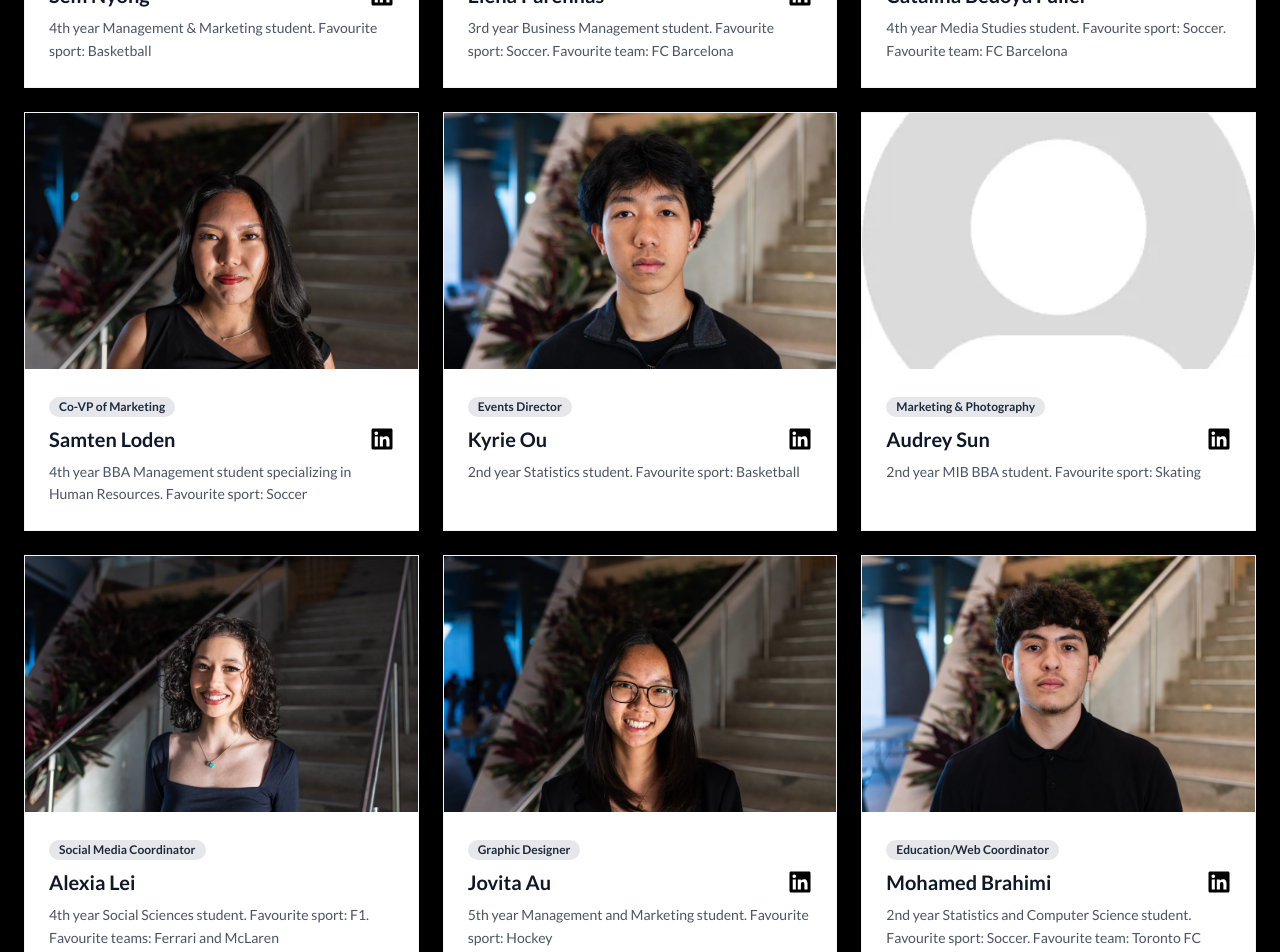
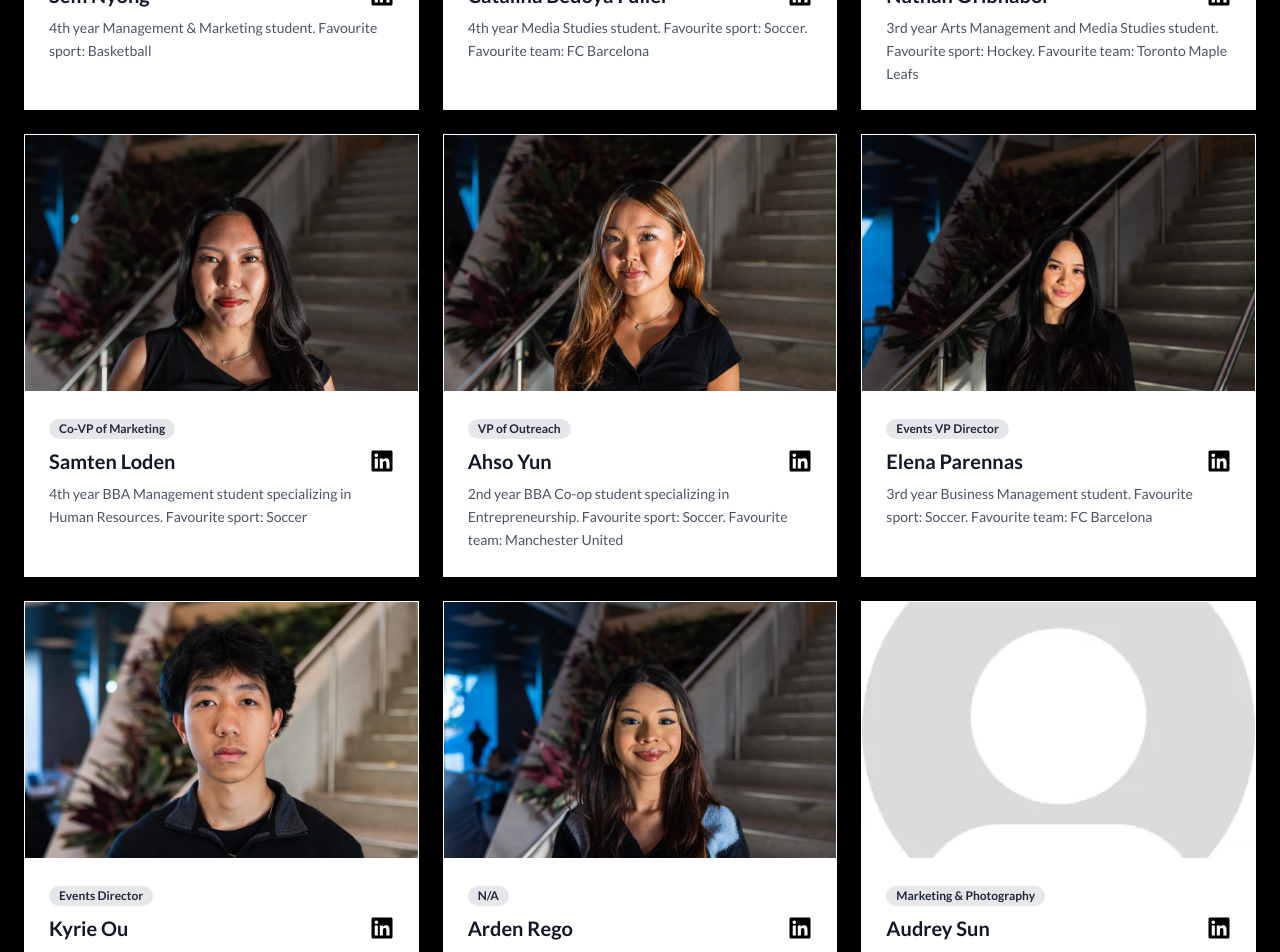
Before and after one commit to mbrahimi25/utsc-sba-website, a Next.js app: page /about in a window 1280 px wide. Shown: the part 1160-2112 px from the top of the page. Built offline with nearby package versions, Linux system fonts and the light colour scheme.

Commit message:
Updated execs on About page, and made ExecutiveCard and ArticleEventCard component borders a visible grey when in light mode

```diff
--- a/src/app/about/page.tsx
+++ b/src/app/about/page.tsx
@@ -32,18 +32,19 @@ export default function About() {
         ></ExecutiveCard>
 
         <ExecutiveCard
-          name='Elena Parennas'
-          position='Events VP Director'
-          image='/execs/individual/elena_head.webp'
-          bio='3rd year Business Management student. Favourite sport: Soccer. Favourite team: FC Barcelona'
-          linkedin='https://www.linkedin.com/in/elena-parrenas'
-        ></ExecutiveCard>
-
-        <ExecutiveCard
           name='Catalina Bedoya Fuller'
           position='VP of Operations'
           image='/execs/individual/catalina_head.webp'
           bio='4th year Media Studies student. Favourite sport: Soccer. Favourite team: FC Barcelona'
+          linkedin='https://www.linkedin.com/in/catalina-bedoya-a599b8329/'
+        ></ExecutiveCard>
+
+        <ExecutiveCard
+          name='Nathan Oribhabor'
+          position='Co-VP of Marketing'
+          image='/execs/individual/nathan_head2.webp'
+          bio='3rd year Arts Management and Media Studies student. Favourite sport: Hockey. Favourite team: Toronto Maple Leafs'
+          linkedin='https://www.linkedin.com/in/nathan-oribhabor-81755a323/'
         ></ExecutiveCard>
 
         <ExecutiveCard
@@ -55,11 +56,35 @@ export default function About() {
         ></ExecutiveCard>
 
         <ExecutiveCard
+          name='Ahso Yun'
+          position='VP of Outreach'
+          image='/execs/individual/ahso_head.webp'
+          bio='2nd year BBA Co-op student specializing in Entrepreneurship. Favourite sport: Soccer. Favourite team: Manchester United'
+          linkedin='https://www.linkedin.com/in/ahso-yun-2oo6o529'
+        ></ExecutiveCard>
+
+        <ExecutiveCard
+          name='Elena Parennas'
+          position='Events VP Director'
+          image='/execs/individual/elena_head.webp'
+          bio='3rd year Business Management student. Favourite sport: Soccer. Favourite team: FC Barcelona'
+          linkedin='https://www.linkedin.com/in/elena-parrenas'
+        ></ExecutiveCard>
+
+        <ExecutiveCard
           name='Kyrie Ou'
           position='Events Director'
           image='/execs/individual/kyrie_head.webp'
           bio='2nd year Statistics student. Favourite sport: Basketball'
           linkedin='https://www.linkedin.com/in/kyrieouoft/'
+        ></ExecutiveCard>
+
+        <ExecutiveCard
+          name='Arden Rego'
+          position='N/A'
+          image='/execs/individual/arden_head.webp'
+          bio='4th year Mental Health and Neuroscience student. Favourite sports: Soccer and Hockey. Favourite teams: Liverpool FC and the Ottawa Senators'
+          linkedin='https://www.linkedin.com/in/arden-rego/'
         ></ExecutiveCard>
 
         <ExecutiveCard
@@ -89,8 +114,24 @@ export default function About() {
           name='Mohamed Brahimi'
           position='Education/Web Coordinator'
           image='/execs/individual/mohamed_head.webp'
-          bio='2nd year Statistics and Computer Science student. Favourite sport: Soccer. Favourite team: Toronto FC'
+          bio='2nd year Computer Science and Statistics student. Favourite sport: Soccer. Favourite team: Toronto FC'
           linkedin='https://www.linkedin.com/in/mohbrahimi/'
+        ></ExecutiveCard>
+
+        <ExecutiveCard
+          name='Noah Payne'
+          position='Research Coordinator'
+          image='/execs/individual/noah_head.webp'
+          bio='2nd year Business Administration student.'
+          linkedin='https://www.linkedin.com/in/noahpayne07/'
+        ></ExecutiveCard>
+
+        <ExecutiveCard
+          name='Aiden Loh'
+          position='Education Coordinator'
+          image='/execs/default.webp'
+          bio='3nd year Management student specializing in Accounting. Favourite sports: Basketball and football. Favourite team: Toronto Raptors'
+          linkedin='https://www.linkedin.com/in/aiden-loh/'
         ></ExecutiveCard>
 
       </div>
--- a/src/components/ArticleEventCard.tsx
+++ b/src/components/ArticleEventCard.tsx
@@ -14,7 +14,7 @@ export default function ArticleEventCard({ title, image, link, description, auth
   return (
     <Link
       href={link}
-      className="group block w-full overflow-hidden shadow-lg bg-white border border-gray-100 transition-transform duration-300 hover:-translate-y-1"
+      className="group block w-full overflow-hidden shadow-lg bg-white border border-gray-300 dark:border-transparent transition-transform duration-300 hover:-translate-y-1"
     >
       {/* Image Container */}
       <div className="relative w-full h-48 sm:h-56 bg-gray-200 overflow-hidden">
--- a/src/components/ExecutiveCard.tsx
+++ b/src/components/ExecutiveCard.tsx
@@ -13,7 +13,7 @@ interface ExecutiveCardProps {
 
 export default function ExecutiveCard({ name, position, image, bio, linkedin,}: ExecutiveCardProps) {
   return (
-    <div className="w-full overflow-hidden shadow-lg bg-white border border-gray-100 transition-transform duration-300 hover:-translate-y-1">
+    <div className="w-full overflow-hidden shadow-lg bg-white border border-gray-300 dark:border-transparent transition-transform duration-300 hover:-translate-y-1">
       {/* Executive Photo */}
       <div className="relative w-full h-56 sm:h-64 bg-gray-200">
         <Image
```
Also changed, not shown: public/execs/individual/nathan_head2.webp, public/execs/individual/nathan_head3.webp (added).
